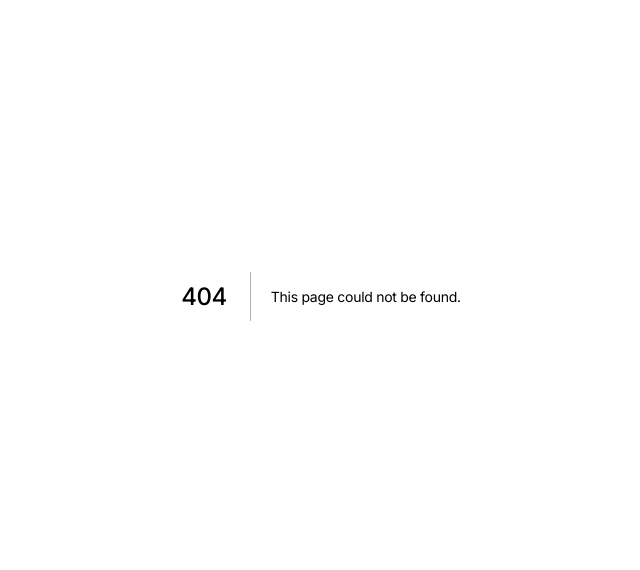
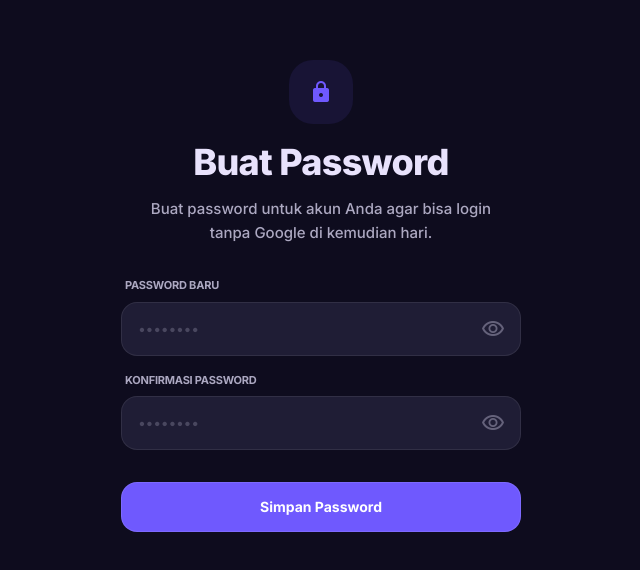
Before and after one commit to LangkahLegal/LangkahLegal, a Next.js app in the folder frontend/: page /auth/create-password in a window 1280 px wide. Before the commit this address had no page. Shown: the part 104-674 px from the top of the page, without its empty margins (319-959 px from the left). Built offline with nearby package versions, Linux system fonts and the light colour scheme; no server answers.

Commit message:
Fix : Auth Signup must choose role first

```diff
--- /dev/null
+++ b/frontend/src/app/auth/create-password/page.js
@@ -0,0 +1,73 @@
+"use client";
+
+import { useEffect, useState } from "react";
+import { useRouter } from "next/navigation";
+import { authService } from "@/services/auth.service";
+
+import CreatePasswordHeader from "@/components/auth/create-password/CreatePasswordHeader";
+import CreatePasswordForm from "@/components/auth/create-password/CreatePasswordForm";
+
+export default function CreatePasswordPage() {
+  const [isLoading, setIsLoading] = useState(false);
+  const [errorMsg, setErrorMsg] = useState("");
+  const [role, setRole] = useState(null);
+  const router = useRouter();
+
+  useEffect(() => {
+    // Ambil data dari sessionStorage yang disimpan oleh callback
+    const pending = sessionStorage.getItem("pending_create_password");
+    if (!pending) {
+      // Jika tidak ada pending, user mungkin langsung akses URL ini
+      // Tetap izinkan — mungkin mereka memang perlu buat password
+      return;
+    }
+    try {
+      const parsed = JSON.parse(pending);
+      setRole(parsed.role);
+    } catch {
+      // Ignore parse error
+    }
+  }, []);
+
+  const handleCreatePassword = async ({ password }) => {
+    setIsLoading(true);
+    setErrorMsg("");
+
+    try {
+      await authService.createPassword({ password });
+
+      // Hapus flag pending
+      sessionStorage.removeItem("pending_create_password");
+
+      // Redirect ke dashboard sesuai role
+      if (role === "admin") {
+        router.replace("/dashboard/admin");
+      } else if (role === "konsultan") {
+        router.replace("/dashboard/consultant");
+      } else {
+        router.replace("/dashboard/client");
+      }
+      router.refresh();
+    } catch (err) {
+      setErrorMsg(err?.message || "Gagal membuat password. Coba lagi.");
+    } finally {
+      setIsLoading(false);
+    }
+  };
+
+  return (
+    <div className="relative min-h-[100dvh] w-full flex flex-col items-center justify-center px-6 py-12 bg-bg text-main overflow-x-hidden transition-colors duration-500">
+      <main className="relative z-10 w-full max-w-[400px] mx-auto my-auto">
+        <CreatePasswordHeader />
+
+        <section className="mt-2">
+          <CreatePasswordForm
+            onSubmit={handleCreatePassword}
+            isLoading={isLoading}
+            errorMsg={errorMsg}
+          />
+        </section>
+      </main>
+    </div>
+  );
+}
--- a/frontend/src/app/auth/role/page.js
+++ b/frontend/src/app/auth/role/page.js
@@ -34,6 +34,8 @@ export default function RolePage() {
     setError("");
 
     try {
+      // Simpan role di cookie agar bisa dicek oleh middleware
+      document.cookie = `pending_role=${selectedRole}; path=/; max-age=3600; SameSite=Lax`;
       sessionStorage.setItem("pending_role", selectedRole);
       router.push("/auth/signup");
     } catch (err) {
--- a/frontend/src/app/auth/signup/page.js
+++ b/frontend/src/app/auth/signup/page.js
@@ -54,6 +54,7 @@ export default function SignupPage() {
         }),
       );
       sessionStorage.removeItem("pending_role");
+      document.cookie = "pending_role=; path=/; max-age=0"; // Clear cookie
 
       router.push("/auth/verify");
     } catch (err) {
--- /dev/null
+++ b/frontend/src/components/auth/create-password/CreatePasswordForm.jsx
@@ -0,0 +1,79 @@
+import { useState } from "react";
+import { PasswordField, Button } from "@/components/ui";
+
+export default function CreatePasswordForm({ onSubmit, isLoading, errorMsg }) {
+  const [formData, setFormData] = useState({
+    password: "",
+    confirmPassword: "",
+  });
+  const [validationError, setValidationError] = useState("");
+
+  const handleChange = (e) =>
+    setFormData((prev) => ({ ...prev, [e.target.name]: e.target.value }));
+
+  const handleSubmit = (e) => {
+    e.preventDefault();
+    setValidationError("");
+
+    if (formData.password.length < 6) {
+      setValidationError("Password minimal 6 karakter.");
+      return;
+    }
+
+    if (formData.password !== formData.confirmPassword) {
+      setValidationError("Password dan konfirmasi password tidak cocok.");
+      return;
+    }
+
+    onSubmit({ password: formData.password });
+  };
+
+  const displayError = validationError || errorMsg;
+
+  return (
+    <form
+      onSubmit={handleSubmit}
+      className="space-y-4"
+      data-testid="create-password-form"
+    >
+      {displayError && (
+        <div
+          className="p-3 text-sm text-danger bg-danger/10 border border-danger/20 rounded-xl"
+          data-testid="create-password-error-msg"
+        >
+          {displayError}
+        </div>
+      )}
+
+      <PasswordField
+        label="Password Baru"
+        name="password"
+        placeholder="••••••••"
+        value={formData.password}
+        onChange={handleChange}
+        required
+        data-testid="create-password-input"
+      />
+
+      <PasswordField
+        label="Konfirmasi Password"
+        id="confirmPassword"
+        name="confirmPassword"
+        placeholder="••••••••"
+        value={formData.confirmPassword}
+        onChange={handleChange}
+        required
+        data-testid="create-password-confirm-input"
+      />
+
+      <Button
+        type="submit"
+        className="mt-4 w-full"
+        disabled={isLoading}
+        data-testid="create-password-submit-btn"
+      >
+        {isLoading ? "Menyimpan..." : "Simpan Password"}
+      </Button>
+    </form>
+  );
+}
--- /dev/null
+++ b/frontend/src/components/auth/create-password/CreatePasswordHeader.jsx
@@ -0,0 +1,23 @@
+export default function CreatePasswordHeader() {
+  return (
+    <header className="mb-8 text-center space-y-3">
+      {/* Lock icon */}
+      <div className="mx-auto w-16 h-16 rounded-2xl bg-primary/10 flex items-center justify-center mb-4">
+        <span
+          className="material-symbols-outlined text-primary text-4xl"
+          style={{ fontVariationSettings: "'FILL' 1" }}
+        >
+          lock
+        </span>
+      </div>
+
+      <h1 className="font-headline text-[2rem] md:text-4xl font-extrabold tracking-tighter text-main leading-tight">
+        Buat Password
+      </h1>
+      <p className="text-muted text-[0.9375rem] font-medium px-4 leading-relaxed">
+        Buat password untuk akun Anda agar bisa login tanpa Google di kemudian
+        hari.
+      </p>
+    </header>
+  );
+}
--- /dev/null
+++ b/frontend/src/components/auth/signup/RoleSelector.jsx
@@ -0,0 +1,99 @@
+"use client";
+
+import { MaterialIcon } from "@/components/ui";
+
+const ROLES_DATA = [
+  {
+    value: "client",
+    icon: "person_search",
+    title: "Client",
+    description: "Butuh bantuan hukum profesional",
+  },
+  {
+    value: "konsultan",
+    icon: "gavel",
+    title: "Konsultan Hukum",
+    description: "Berikan jasa konsultasi hukum",
+  },
+];
+
+export default function RoleSelector({ selectedRole, onSelect }) {
+  return (
+    <div className="space-y-3" data-testid="role-selector">
+      <label className="block font-headline text-[11px] font-bold uppercase tracking-[0.12em] text-muted ml-1">
+        Pilih Peran
+      </label>
+
+      <div className="grid grid-cols-2 gap-3">
+        {ROLES_DATA.map((role) => {
+          const isActive = selectedRole === role.value;
+          return (
+            <label
+              key={role.value}
+              className="group relative block cursor-pointer outline-none"
+              data-testid={`role-option-${role.value}`}
+            >
+              <input
+                type="radio"
+                name="signup_role"
+                value={role.value}
+                checked={isActive}
+                onChange={() => onSelect(role.value)}
+                className="hidden"
+              />
+
+              <div
+                className={`
+                  flex flex-col items-center gap-2 p-4 rounded-2xl transition-all duration-300 border text-center
+                  ${
+                    isActive
+                      ? "bg-primary/10 border-primary shadow-[0_0_15px_rgba(109,87,252,0.15)]"
+                      : "bg-input border-surface hover:border-muted/30"
+                  }
+                `}
+              >
+                <div
+                  className={`
+                    w-12 h-12 rounded-xl flex items-center justify-center transition-colors duration-300
+                    ${isActive ? "bg-primary/20 text-primary" : "bg-surface text-muted"}
+                  `}
+                >
+                  <MaterialIcon
+                    name={role.icon}
+                    className="text-2xl"
+                    style={{ fontVariationSettings: "'FILL' 1" }}
+                  />
+                </div>
+
+                <div>
+                  <h3 className="text-sm font-headline font-bold text-main">
+                    {role.title}
+                  </h3>
+                  <p className="text-[11px] text-muted leading-snug mt-0.5">
+                    {role.description}
+                  </p>
+                </div>
+
+                {/* Radio indicator */}
+                <div
+                  className={`
+                    w-5 h-5 rounded-full border-2 flex items-center justify-center transition-all duration-300
+                    ${
+                      isActive
+                        ? "bg-primary border-primary"
+                        : "border-muted/30 group-hover:border-muted/50"
+                    }
+                  `}
+                >
+                  {isActive && (
+                    <div className="w-1.5 h-1.5 bg-white rounded-full" />
+                  )}
+                </div>
+              </div>
+            </label>
+          );
+        })}
+      </div>
+    </div>
+  );
+}
--- a/frontend/src/middleware.js
+++ b/frontend/src/middleware.js
@@ -113,7 +113,15 @@ export async function middleware(request) {
   };
 
   if (isAuthPath) {
-    if (!hasSession) return NextResponse.next();
+    if (!hasSession) {
+      if (pathname.startsWith("/auth/signup")) {
+        const pendingRole = request.cookies.get("pending_role")?.value;
+        if (!pendingRole) {
+          return NextResponse.redirect(new URL("/auth/role", request.url));
+        }
+      }
+      return NextResponse.next();
+    }
 
     // Izinkan akses bebas ke reset-password meskipun sudah ada session
     if (isResetPasswordPath) {
```
